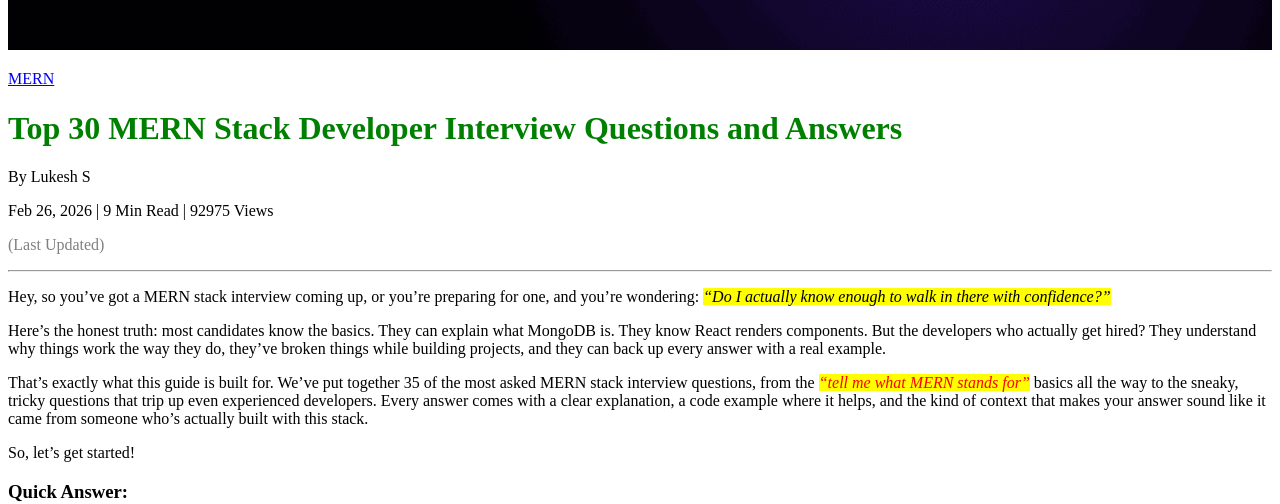
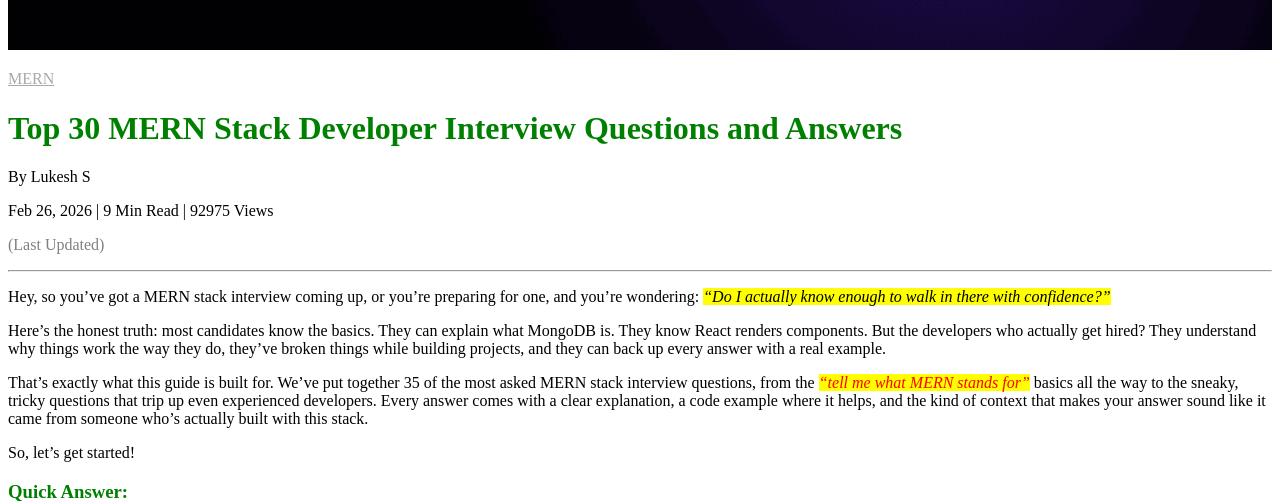
Before and after one commit to githubscientist/fsdcweeb59, a plain HTML site: page index.html in a window 1280 px wide. Shown: the part 448-952 px from the top of the page. Drawn offline with Linux system fonts and the light colour scheme.

Commit message:
combined & attribute selectors

```diff
--- a/assets/styles/index.css
+++ b/assets/styles/index.css
@@ -32,3 +32,14 @@
 .red {
     color: red;
 }
+
+/* note: last applied style will have the high priority */
+/* combined selectors */
+h1, h2, h3 {
+    color: green;
+}
+
+/* attribute selectors */
+a[href="https://www.guvi.in/blog/category/mern"] {
+    color: darkgray;
+}
```
